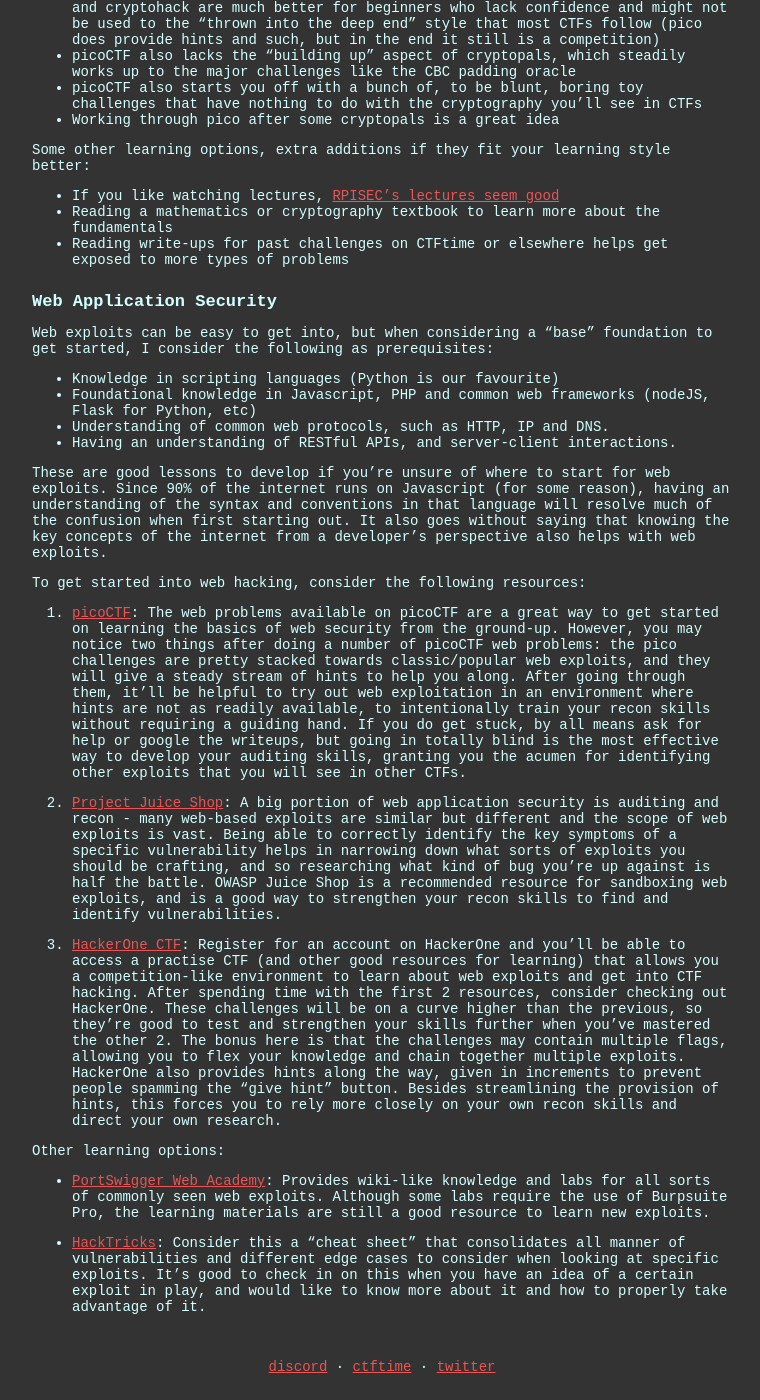
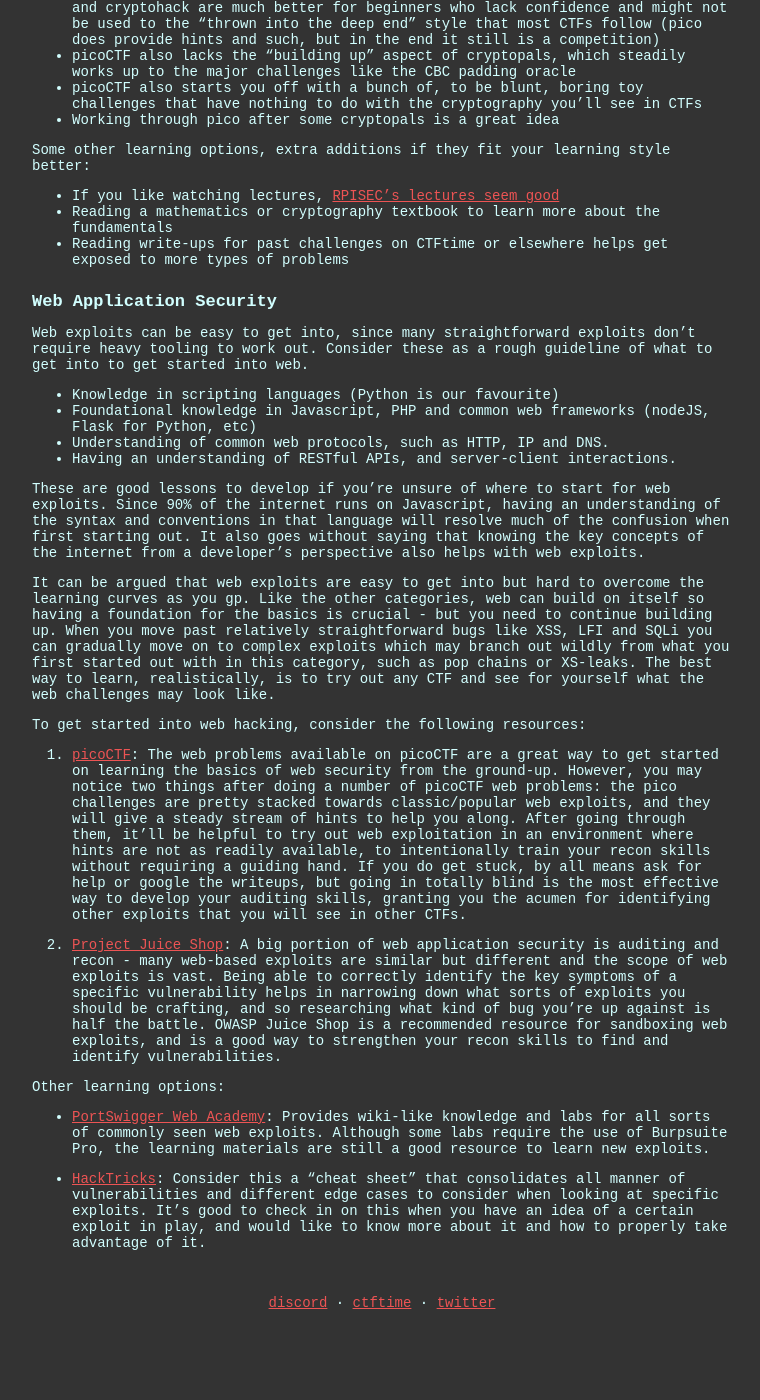
Before and after one commit to ubcctf/ubcctf.github.io, a Jekyll site: the page built from getting_started.md, in a window 1280 px wide and 1400 px high, scrolled down 1379 px. Shown: the whole window, without its empty margins (258-1018 px from the left). Built offline with Jekyll 4.4.1, drawn with Linux system fonts in a browser that asks for light colours; nearby versions of some CDN libraries; some web fonts are replaced; after the commit the page ends 2715 px from its top, so only the background shows below that.

Commit message:
refined getting_started page

```diff
--- a/getting_started.md
+++ b/getting_started.md
@@ -49,14 +49,16 @@
 
 ## Web Application Security
 
-Web exploits can be easy to get into, but when considering a "base" foundation to get started, I consider the following as prerequisites:
+Web exploits can be easy to get into, since many straightforward exploits don't require heavy tooling to work out. Consider these as a rough guideline of what to get into to get started into web.
 
 - Knowledge in scripting languages (Python is our favourite)
 - Foundational knowledge in Javascript, PHP and common web frameworks (nodeJS, Flask for Python, etc)
 - Understanding of common web protocols, such as HTTP, IP and DNS.
 - Having an understanding of RESTful APIs, and server-client interactions.
 
-These are good lessons to develop if you're unsure of where to start for web exploits. Since 90% of the internet runs on Javascript (for some reason), having an understanding of the syntax and conventions in that language will resolve much of the confusion when first starting out. It also goes without saying that knowing the key concepts of the internet from a developer's perspective also helps with web exploits.
+These are good lessons to develop if you're unsure of where to start for web exploits. Since 90% of the internet runs on Javascript, having an understanding of the syntax and conventions in that language will resolve much of the confusion when first starting out. It also goes without saying that knowing the key concepts of the internet from a developer's perspective also helps with web exploits.
+
+It can be argued that web exploits are easy to get into but hard to overcome the learning curves as you gp. Like the other categories, web can build on itself so having a foundation for the basics is crucial - but you need to continue building up. When you move past relatively straightforward bugs like XSS, LFI and SQLi you can gradually move on to complex exploits which may branch out wildly from what you first started out with in this category, such as pop chains or XS-leaks. The best way to learn, realistically, is to try out any CTF and see for yourself what the web challenges may look like.
 
 To get started into web hacking, consider the following resources:
 
@@ -64,8 +66,6 @@
 
 2. [Project Juice Shop](https://owasp.org/www-project-juice-shop/): A big portion of web application security is auditing and recon - many web-based exploits are similar but different and the scope of web exploits is vast. Being able to correctly identify the key symptoms of a specific vulnerability helps in narrowing down what sorts of exploits you should be crafting, and so researching what kind of bug you're up against is half the battle. OWASP Juice Shop is a recommended resource for sandboxing web exploits, and is a good way to strengthen your recon skills to find and identify vulnerabilities.
 
-3. [HackerOne CTF](https://www.hackerone.com/for-hackers/hacker-101): Register for an account on HackerOne and you'll be able to access a practise CTF (and other good resources for learning) that allows you a competition-like environment to learn about web exploits and get into CTF hacking. After spending time with the first 2 resources, consider checking out HackerOne. These challenges will be on a curve higher than the previous, so they're good to test and strengthen your skills further when you've mastered the other 2. The bonus here is that the challenges may contain multiple flags, allowing you to flex your knowledge and chain together multiple exploits. HackerOne also provides hints along the way, given in increments to prevent people spamming the "give hint" button. Besides streamlining the provision of hints, this forces you to rely more closely on your own recon skills and direct your own research.
-
 Other learning options:
 - [PortSwigger Web Academy](https://portswigger.net/web-security): Provides wiki-like knowledge and labs for all sorts of commonly seen web exploits. Although some labs require the use of Burpsuite Pro, the learning materials are still a good resource to learn new exploits.
 
```
